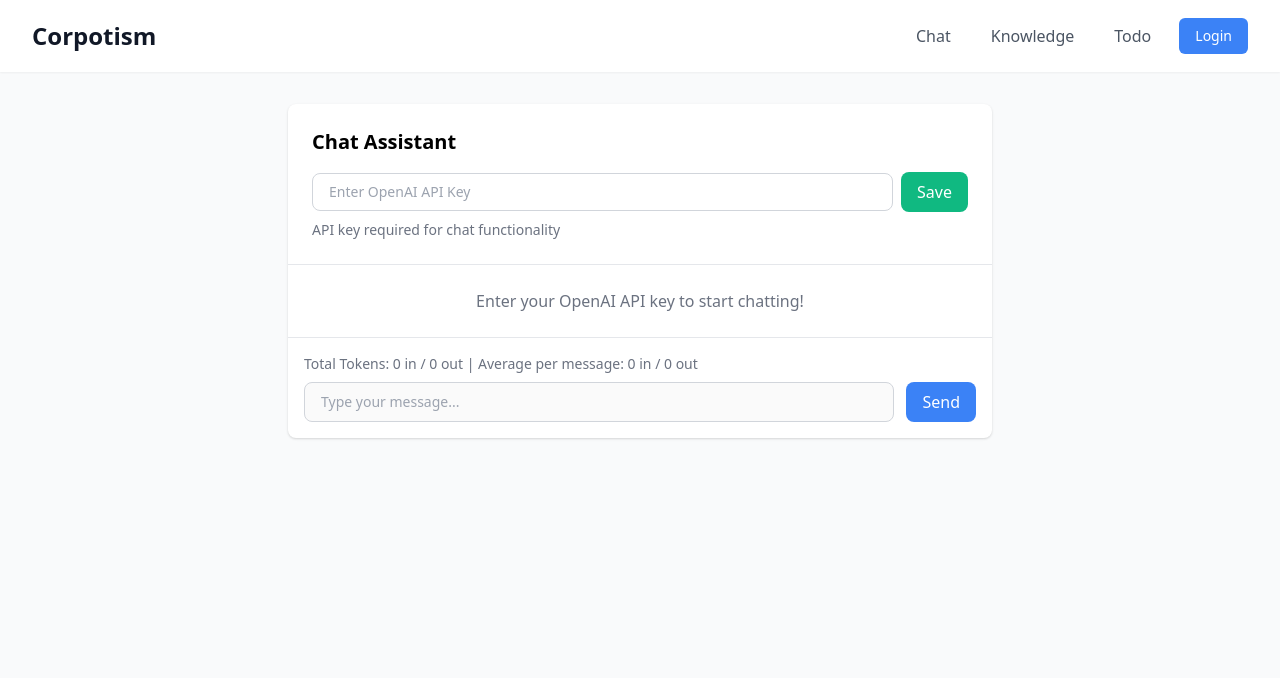
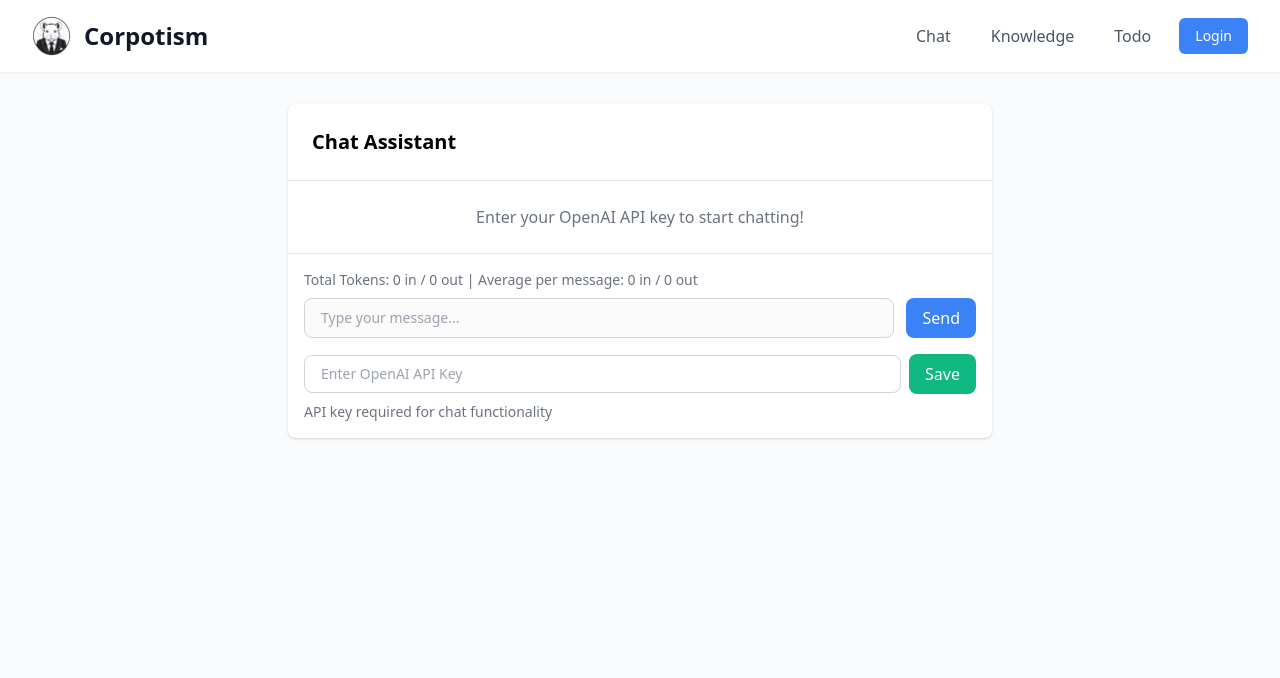
Before and after one commit to mrtoronto/corpotismbot, a Flask app: page /chat in a window 1280 px wide. Shown: the top 678 px of the page. Run offline with Flask 3, Linux system fonts and the light colour scheme.

Commit message:
Update chat UI

```diff
--- a/static/css/styles.css
+++ b/static/css/styles.css
@@ -85,8 +85,4 @@ html {
     .topic-card {
         margin-bottom: 1rem;
     }
-
-    .chat-container {
-        height: 400px;
-    }
 }
--- a/static/js/chat.js
+++ b/static/js/chat.js
@@ -14,6 +14,7 @@ class Chat {
         this.apiKeyInput = document.getElementById('api-key-input');
         this.apiKeyStatus = document.getElementById('api-key-status');
         this.saveApiKeyBtn = document.getElementById('save-api-key');
+        this.apiKeySection = document.getElementById('api-key-section');
         this.chatInput = document.getElementById('chat-input');
         this.sendMessageBtn = document.getElementById('send-message');
         this.sendText = document.getElementById('send-text');
@@ -26,6 +27,9 @@ class Chat {
             this.apiKeyInput.value = '********';
             this.apiKeyStatus.textContent = 'API key saved';
             this.apiKeyStatus.className = 'text-sm mt-2 text-green-500';
+            this.apiKeySection.style.display = 'none';
+        } else {
+            this.apiKeySection.style.display = '';
         }
     }
 
@@ -44,6 +48,9 @@ class Chat {
 
         if (hasApiKey) {
             this.welcomeMessage.textContent = "Ask me anything about the topics in the knowledge base!";
+            if (this.apiKeySection) this.apiKeySection.style.display = 'none';
+        } else {
+            if (this.apiKeySection) this.apiKeySection.style.display = '';
         }
     }
 
@@ -60,6 +67,7 @@ class Chat {
         this.apiKeyInput.value = '********';
         this.apiKeyStatus.textContent = 'API key saved';
         this.apiKeyStatus.className = 'text-sm mt-2 text-green-500';
+        if (this.apiKeySection) this.apiKeySection.style.display = 'none';
         this.updateUIState();
     }
 
@@ -150,10 +158,12 @@ class Chat {
         const messageContent = role === 'error'
             ? `<div class="bg-red-50 text-red-700 p-3 rounded-lg">${content}</div>`
             : `<div class="flex items-start">
-                <div class="flex-shrink-0 ${role === 'user' ? 'bg-blue-500' : 'bg-green-500'} text-white p-2 rounded-full">
-                    ${role === 'user' ? 'You' : 'AI'}
+                <div class="flex-shrink-0">
+                    ${role === 'user'
+                        ? '<div class="bg-blue-500 text-white p-2 rounded-full">You</div>'
+                        : '<img src="/static/favicon.png" alt="AI" class="w-10 h-10 rounded-full border border-gray-200" />'}
                 </div>
-                <div class="ml-3 bg-white p-3 rounded-lg shadow-sm">
+                <div class="ml-3 p-3 rounded-lg shadow-sm ${role === 'assistant' ? 'bg-blue-50' : 'bg-white'}">
                     ${this.formatMessage(content)}
                 </div>
                </div>`;
--- a/templates/base.html
+++ b/templates/base.html
@@ -33,7 +33,10 @@
     <!-- Navigation -->
     <header class="bg-white shadow-sm">
         <div class="max-w-7xl mx-auto px-4 py-4 sm:px-6 lg:px-8 flex justify-between items-center">
-            <a href="{{ url_for('index') }}" class="text-2xl font-bold text-gray-900">Corpotism</a>
+            <div class="flex items-center">
+                <img src="{{ url_for('static', filename='favicon.png') }}" alt="Logo" class="h-10 w-10 rounded-full mr-3" />
+                <a href="{{ url_for('index') }}" class="text-2xl font-bold text-gray-900">Corpotism</a>
+            </div>
             <!-- Hamburger button for mobile -->
             <button id="mobile-menu-button" class="md:hidden text-gray-600 hover:text-gray-900 focus:outline-none" aria-label="Open menu">
                 <svg class="h-6 w-6" fill="none" stroke="currentColor" viewBox="0 0 24 24" xmlns="http://www.w3.org/2000/svg">
--- a/templates/chat.html
+++ b/templates/chat.html
@@ -14,19 +14,6 @@
             <div class="bg-white rounded-lg shadow">
                 <div class="p-6 border-b">
                     <h2 class="text-xl font-semibold">Chat Assistant</h2>
-                    <div id="api-key-section" class="mt-4">
-                        <div class="flex items-center space-x-2">
-                            <input type="password" id="api-key-input" placeholder="Enter OpenAI API Key"
-                                class="flex-1 rounded-lg border border-gray-300 px-4 py-2 text-sm">
-                            <button id="save-api-key"
-                                class="bg-green-500 text-white px-4 py-2 rounded-lg hover:bg-green-600">
-                                Save
-                            </button>
-                        </div>
-                        <p id="api-key-status" class="text-sm mt-2 text-gray-500">
-                            API key required for chat functionality
-                        </p>
-                    </div>
                 </div>
                 <div class="chat-container flex flex-col h-[600px]">
                     <div id="chat-messages" class="flex-1 p-6 overflow-y-auto space-y-4">
@@ -38,7 +25,7 @@
                         <div class="text-sm text-gray-500 mb-2 flex flex-wrap gap-2" id="total-tokens">
                             Total Tokens: 0 in / 0 out | Average per message: 0 in / 0 out
                         </div>
-                        <div class="flex space-x-3">
+                        <div class="flex space-x-3 mb-4">
                             <input type="text" id="chat-input" placeholder="Type your message..."
                                 class="flex-1 rounded-lg border border-gray-300 px-4 py-2 text-sm"
                             >
@@ -52,6 +39,19 @@
                                 </svg>
                             </button>
                         </div>
+                        <div id="api-key-section" class="mt-4">
+                            <div class="flex items-center space-x-2">
+                                <input type="password" id="api-key-input" placeholder="Enter OpenAI API Key"
+                                    class="flex-1 rounded-lg border border-gray-300 px-4 py-2 text-sm">
+                                <button id="save-api-key"
+                                    class="bg-green-500 text-white px-4 py-2 rounded-lg hover:bg-green-600">
+                                    Save
+                                </button>
+                            </div>
+                            <p id="api-key-status" class="text-sm mt-2 text-gray-500">
+                                API key required for chat functionality
+                            </p>
+                        </div>
                     </div>
                 </div>
             </div>
```
